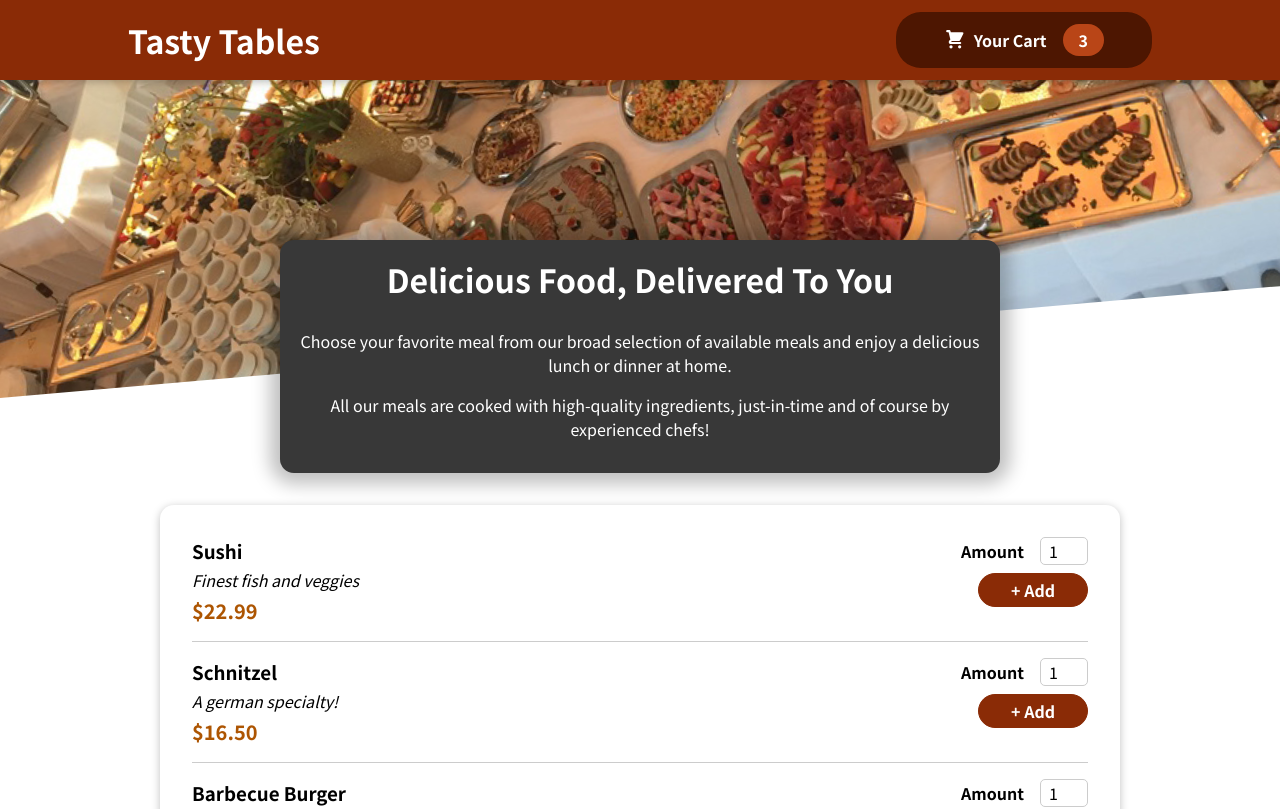
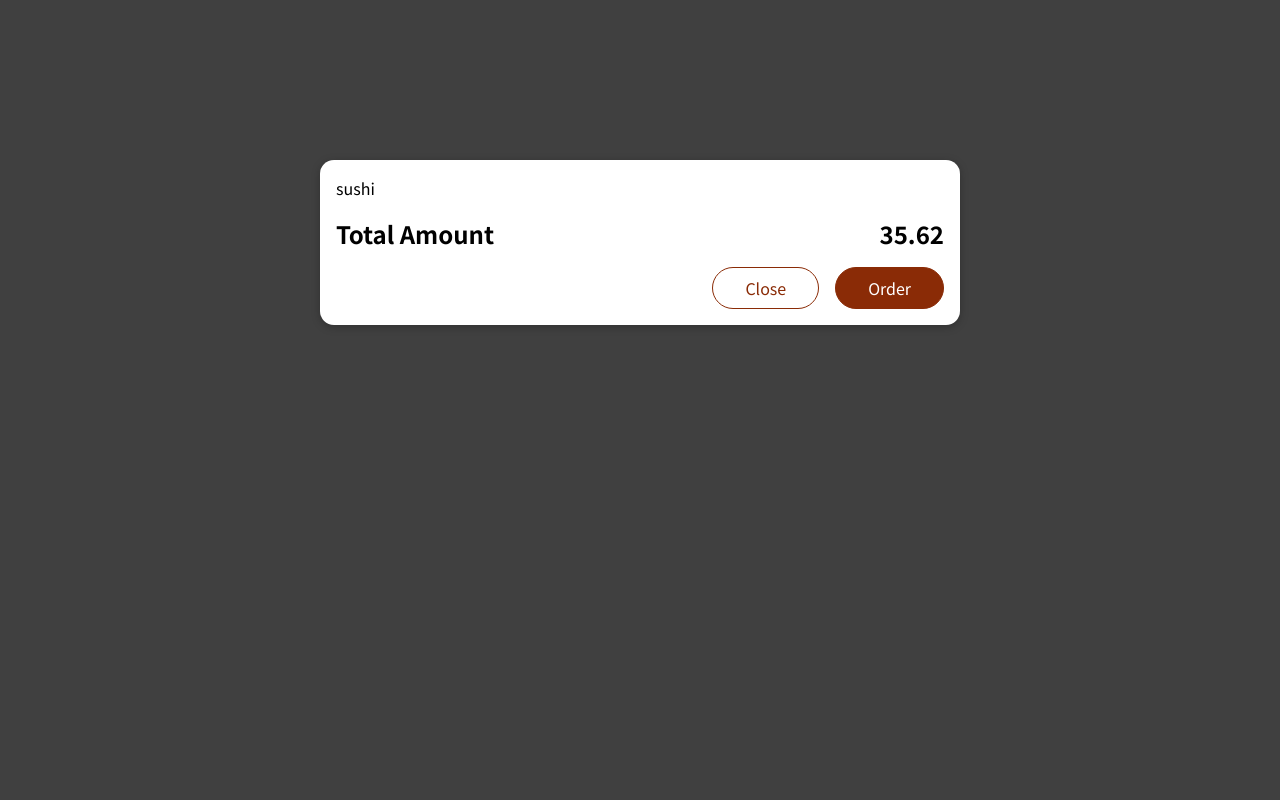
Before and after one commit to snadi043/food-app-new, a React (Create React App) app: page / in a window 1280 px wide. Shown: the top 809 px of the page. Built offline with nearby package versions, Linux system fonts and the light colour scheme.

Commit message:
Commit for modal component using portal concepts

```diff
--- a/public/index.html
+++ b/public/index.html
@@ -28,6 +28,7 @@
   </head>
   <body>
     <noscript>You need to enable JavaScript to run this app.</noscript>
+    <div id="modalOverlays"></div>
     <div id="root"></div>
     <!--
       This HTML file is a template.
--- a/src/App.js
+++ b/src/App.js
@@ -1,16 +1,17 @@
-import { Fragment } from 'react';
+import React from 'react';
 import './App.module.css';
 import Header from './components/Layout/Header/Header';
 import Meals from './components/Meals/Meals';
+import Cart from './components/Cart/Cart';
 
 const App = () => {
   return (
-    <Fragment>
+    <Cart>
       <Header/>
       <main>
         <Meals/>
       </main>
-    </Fragment>
+    </Cart>
   );
 }
 
--- a/src/components/Cart/Cart.js
+++ b/src/components/Cart/Cart.js
@@ -1,25 +1,29 @@
 import React from 'react';
+import Modal from '../UI/Modal/Modal';
 import classes from './Cart.module.css';
 
 const Cart = () => {
-    const cartItems = <ul className={classes['cart-items']}>
-        {[{id: 'c1', name: 'sushi', price: '12.99', amount: 2}.map(items =>
+    const cartItems = (<ul className={classes['cart-items']}>
+        {[{id: 'c1', name: 'sushi', price: '12.99', amount: 2}].map((items) => (
         <li>
         {items.name}
         </li>
-        )]}
-    </ul>;
+        ))}
+    </ul>
+    );
 
     return(
-        <div>
+        <Modal>
                 {cartItems}
+            <div className={classes.total}>
                 <span>Total Amount</span>
                 <span>35.62</span>
+            </div>
             <div className={classes.actions}>
                 <button className={classes['button--alt']}>Close</button>
                 <button className={classes.button}>Order</button>
             </div>
-        </div>
+        </Modal>
     )
 }
 export default Cart;
--- a/src/components/Meals/Meals.js
+++ b/src/components/Meals/Meals.js
@@ -1,13 +1,14 @@
-import React, { Fragment } from 'react';
+import React from 'react';
 import MealsSummary from './MealsSummary/MealsSummary';
 import AvailableMeals from './AvailableMeals/AvailableMeals';
+import Cart from '../Cart/Cart';
 
 const Meals = () => {
     return(
-        <Fragment>
+        <Cart>
             <MealsSummary/>
             <AvailableMeals/>
-        </Fragment>
+        </Cart>
     )
 }
 export default Meals;
--- /dev/null
+++ b/src/components/UI/Modal/Modal.js
@@ -0,0 +1,25 @@
+import React, {Fragment} from 'react';
+import ReactDOM from 'react-dom';
+import classes from './Modal.module.css';
+
+
+const Backdrop = (props) => {
+    return (<div className={classes.backdrop}>
+    </div>);
+}
+
+const  ModalOverlay = (props) => {
+    return (<div className={classes.modal}>
+        <div className={classes.content}>{props.children}</div>
+    </div>);
+}
+
+const ModalElement = document.getElementById('modalOverlays');
+
+const Modal = (props) => {
+    return <Fragment>
+        {ReactDOM.createPortal(<Backdrop/>, ModalElement)}
+        {ReactDOM.createPortal (<ModalOverlay>{props.children}</ModalOverlay>, ModalElement)}
+    </Fragment>
+}
+export default Modal;
--- /dev/null
+++ b/src/components/UI/Modal/Modal.module.css
@@ -0,0 +1,40 @@
+.backdrop {
+    position: fixed;
+    top: 0;
+    left: 0;
+    width: 100%;
+    height: 100vh;
+    z-index: 20;
+    background-color: rgba(0, 0, 0, 0.75);
+  }
+
+  .modal {
+    position: fixed;
+    top: 20vh;
+    left: 5%;
+    width: 90%;
+    background-color: white;
+    padding: 1rem;
+    border-radius: 14px;
+    box-shadow: 0 2px 8px rgba(0, 0, 0, 0.25);
+    z-index: 30;
+    animation: slide-down 300ms ease-out forwards;
+  }
+
+  @media (min-width: 768px) {
+    .modal {
+      width: 40rem;
+      left: calc(50% - 20rem);
+    }
+  }
+
+  @keyframes slide-down {
+    from {
+      opacity: 0;
+      transform: translateY(-3rem);
+    }
+    to {
+      opacity: 1;
+      transform: translateY(0);
+    }
+  }
```
